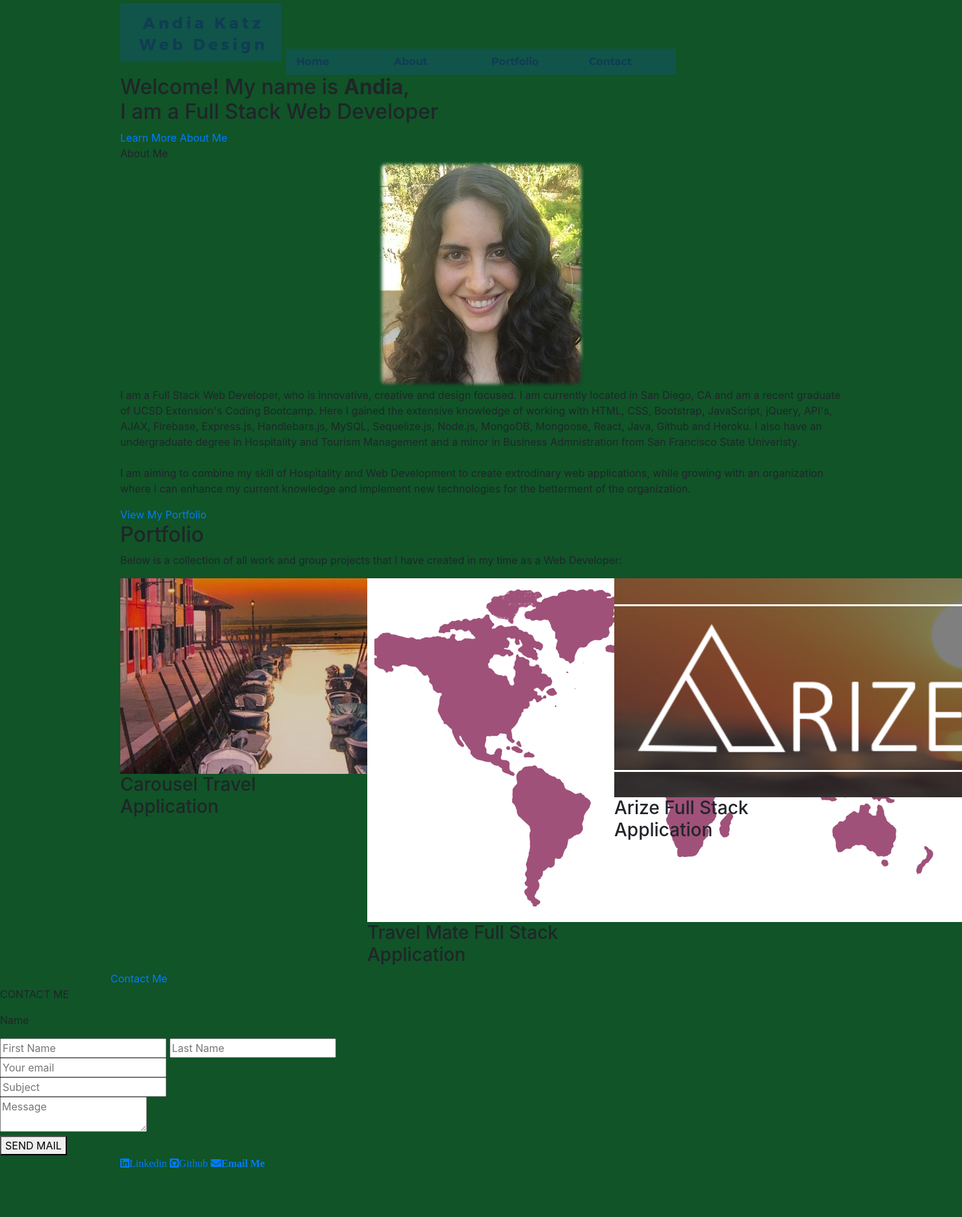
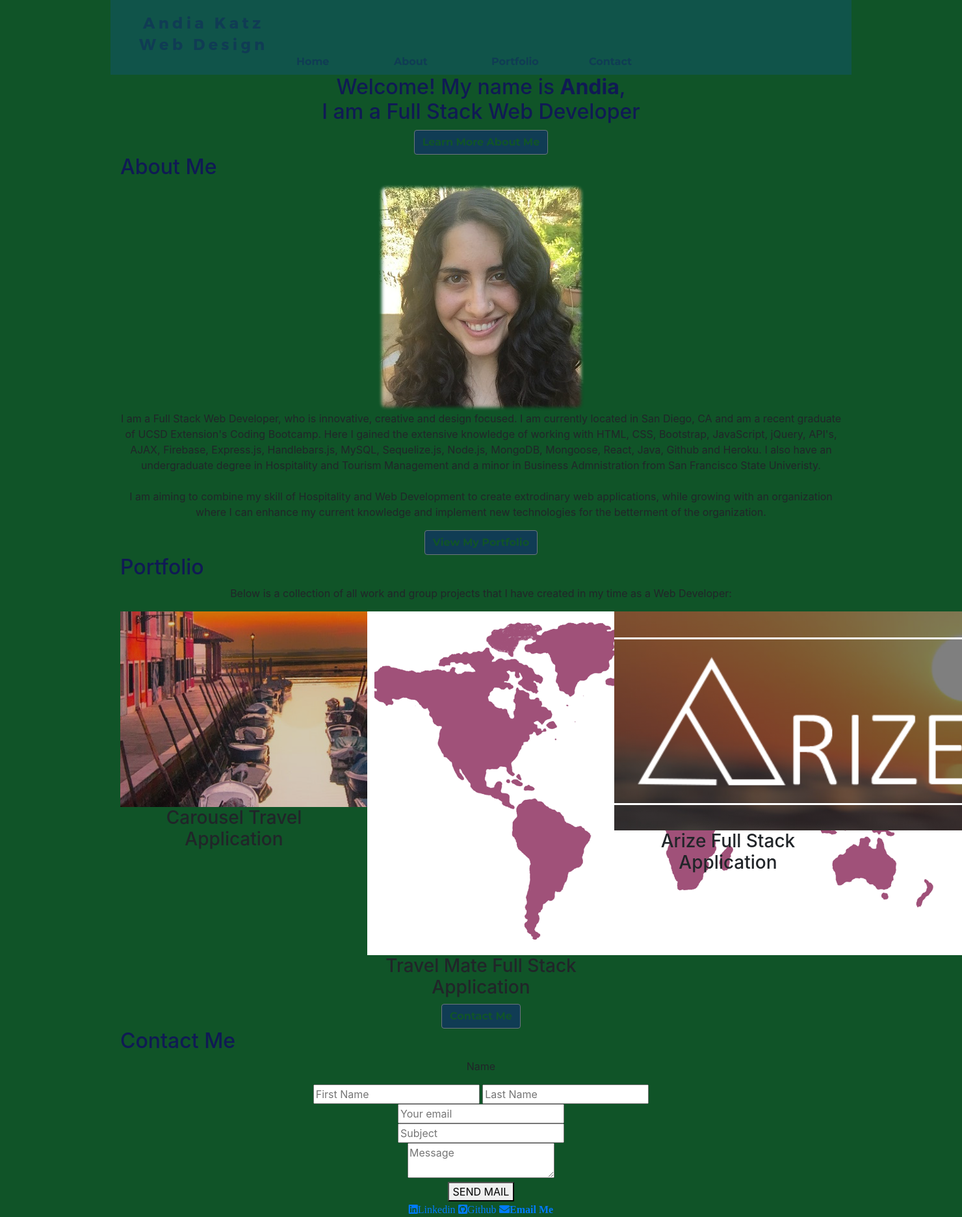
Before and after one commit to Andiakatz4/freelance-site, a PHP site: page /index.html in a window 1480 px wide; the page is wider, and only the part inside the window is pictured. Shown: that part at 65% size. Before the commit the page ends 1797 px from the top of that part, so only its background shows below. Run offline with PHP 8.4, Linux system fonts and the light colour scheme; some libraries are stand-ins or nearby versions.

Commit message:
added buttons and styling, centered text and content

```diff
--- a/index.html
+++ b/index.html
@@ -56,7 +56,7 @@
             </header>
 
             <footer>
-                <a href="#about" class="button scrolly">Learn More About Me</a>
+                <a href="#about"><button type="button" class="btn btn-secondary">Learn More About Me</button></a>
             </footer>
 
         </div>
@@ -65,7 +65,7 @@
     <!--About-->
     <section id="about">
         <div class="container">
-            <header>About Me</header>
+            <h2>About Me</h2>
 
             <a class="image.featured"> <img src="assets/images/me.png" style="display: block; margin-left: auto;
                 margin-right: auto;" /></a>
@@ -81,7 +81,7 @@
                 of the organization. </p>
 
             <footer>
-                <a href="#portfolio" class="button scrolly">View My Portfolio</a>
+                <a href="#portfolio"><button type="button" class="btn btn-secondary">View My Portfolio</button></a>
             </footer>
         </div>
 
@@ -134,17 +134,18 @@
                         </header>
                     </article>
                 </div>
+            </div>
+
                 <footer>
-                    <a href="#contact" class="button scrolly">Contact Me</a>
+                    <a href="#contact"><button type="button" class="btn btn-secondary">Contact Me</button></a>
                 </footer>
-            </div>
-            </div>
+        </div>
     </section>
 
     <!--Contact-->
     <section id="contact">
-        <div class="contact-form">
-            <p>CONTACT ME</p>
+        <div class="container" id="contact-form">
+            <h2>Contact Me</h2>
             <form class="contact-form" action="contactform.php" method="post">
                 <div>
                     <p>Name</p>
--- a/styles.css
+++ b/styles.css
@@ -5,6 +5,9 @@ body {
     background: #10544a;
     height: 120px;
     width: 1330px;
+}
+#header {
+    background: #10544a;
 }
 #home-tab  {
     background: #10544a;
@@ -46,6 +49,40 @@ body {
     height: 75px;
     width: 150px;
 }
+h2 {
+    color: #101a54;
+    text-align: left;
+}
+.alt {
+    color: #101a54;
+    text-align: center;
+}
+#home {
+    text-align: center;
+}
+#about{
+    text-align: center;
+}
+#portfolio {
+    text-align: center;
+    align-content: center;
+}
+#contact{
+    text-align: center;
+}
+#footer {
+    text-align: center;
+}
+.btn {
+    background:#103c54;
+    color: #105428;
+    font-family: 'Montserrat', sans-serif;
+    font-weight: bold;
+}
+.btn:hover {
+    background: #105428;
+    color: #103c54;
+}
 .color-1 {
     color: #105428;
 }
```
